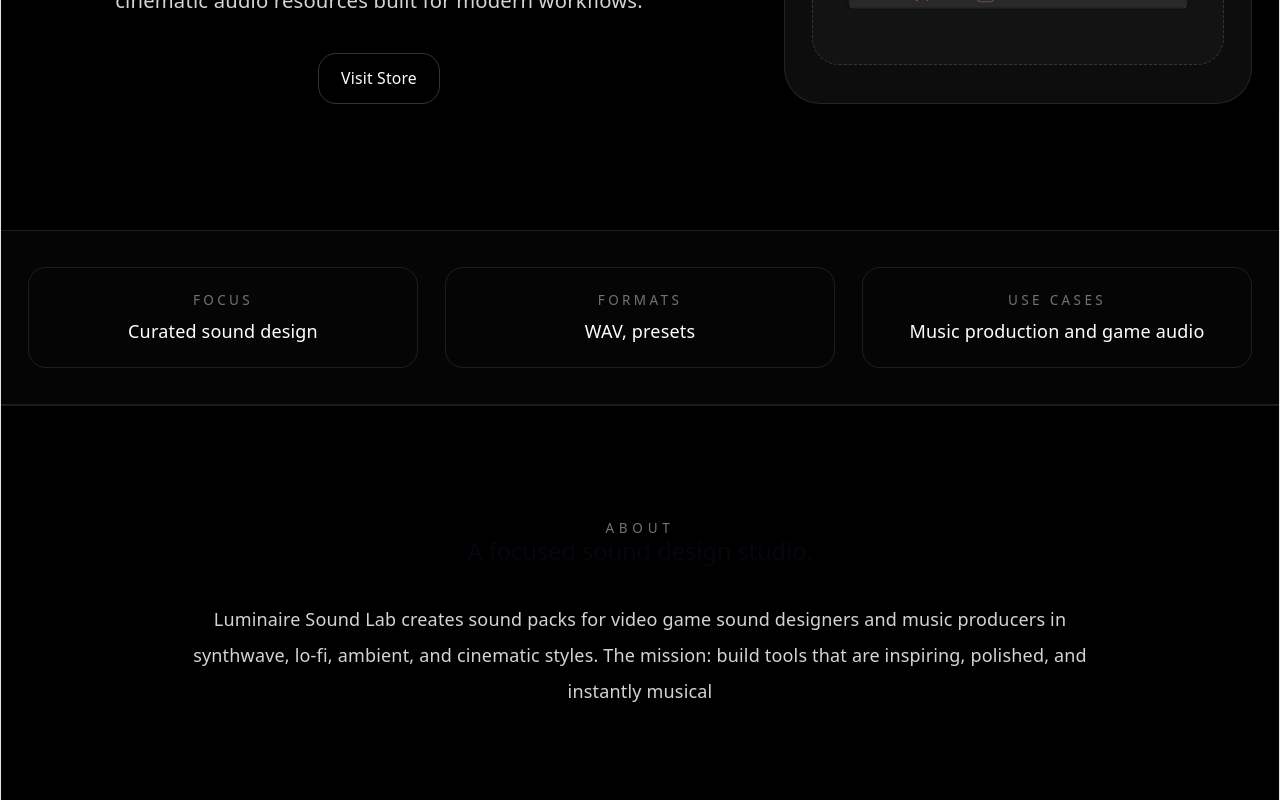
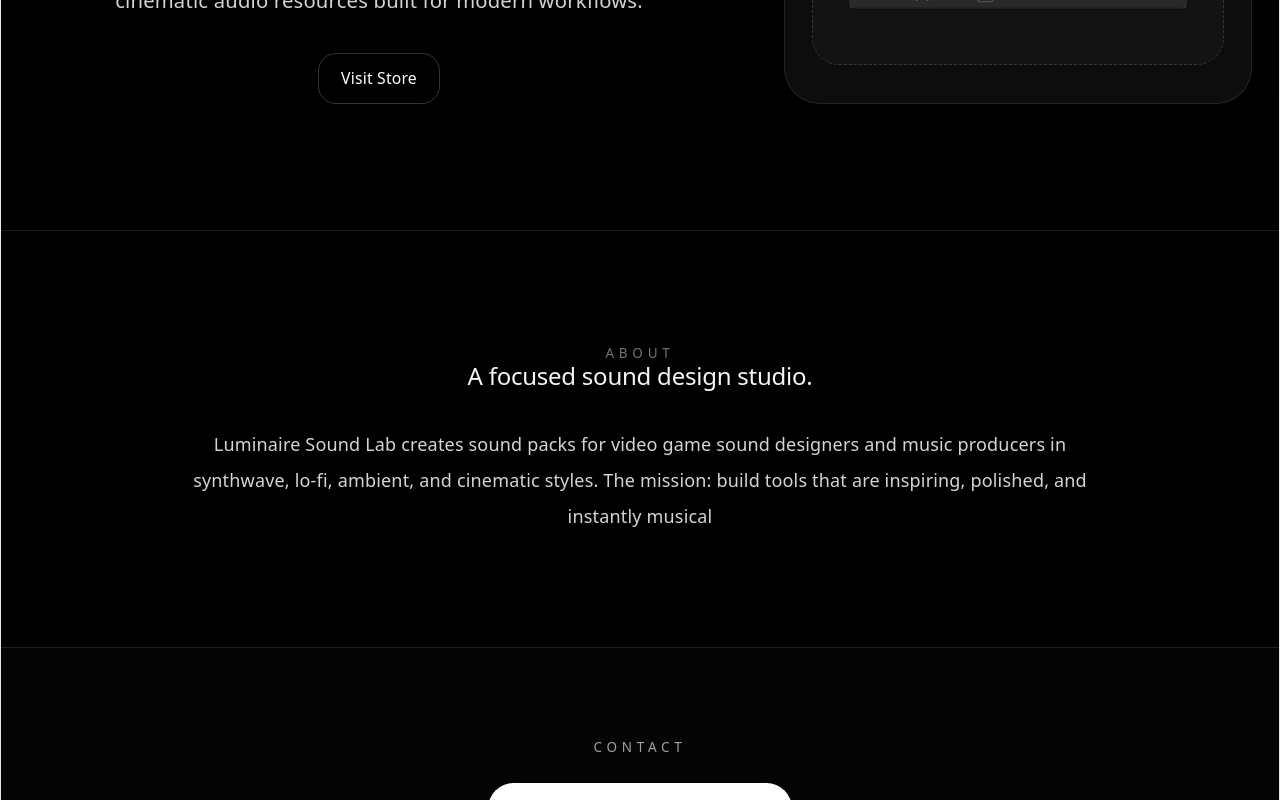
Before and after one commit to MMcBreezy/luminaire-sound-lab-site, a React (Vite) app: page / in a window 1280 px wide. Shown: the part 585-1385 px from the top of the page. Built offline with nearby package versions, Linux system fonts and the light colour scheme.

Commit message:
text color fix

```diff
--- a/src/App.jsx
+++ b/src/App.jsx
@@ -108,7 +108,7 @@
           </div>
         </section>
 
-        <section className="border-y border-white/10 bg-white/[0.02]">
+        {/* <section className="border-y border-white/10 bg-white/[0.02]">
           <div className="mx-auto grid max-w-6xl gap-6 px-6 py-8 text-sm text-neutral-300 md:grid-cols-3">
             <div className="rounded-2xl border border-white/10 p-5">
               <div className="mb-2 text-xs uppercase tracking-[0.25em] text-neutral-500">
@@ -135,7 +135,7 @@
               </div>
             </div>
           </div>
-        </section>
+        </section> */}
 
         {/* <section id="packs" className="mx-auto max-w-6xl px-6 py-20">
           <div className="mb-14">
--- a/src/index.css
+++ b/src/index.css
@@ -71,7 +71,7 @@
 h2 {
   font-family: var(--heading);
   font-weight: 500;
-  color: var(--text-h);
+  color: inherit;
 }
 
 h1 {
```
